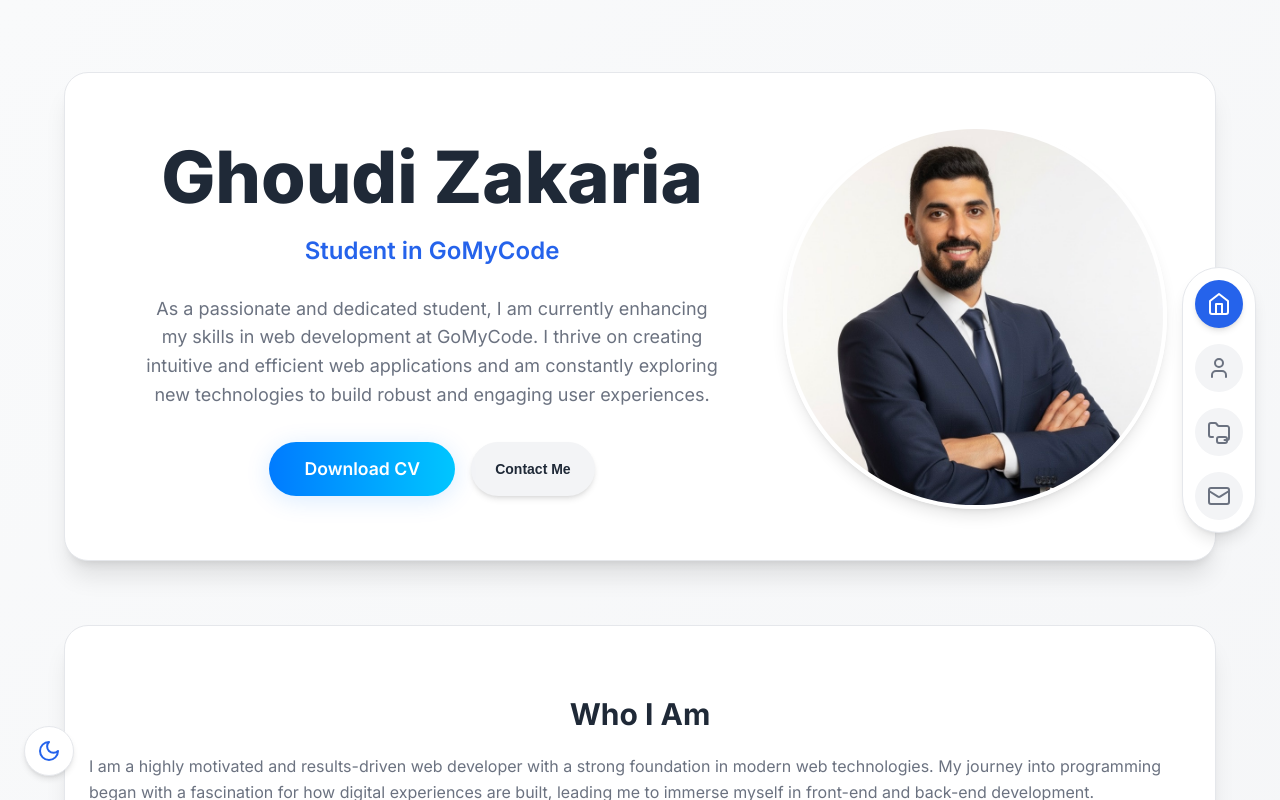
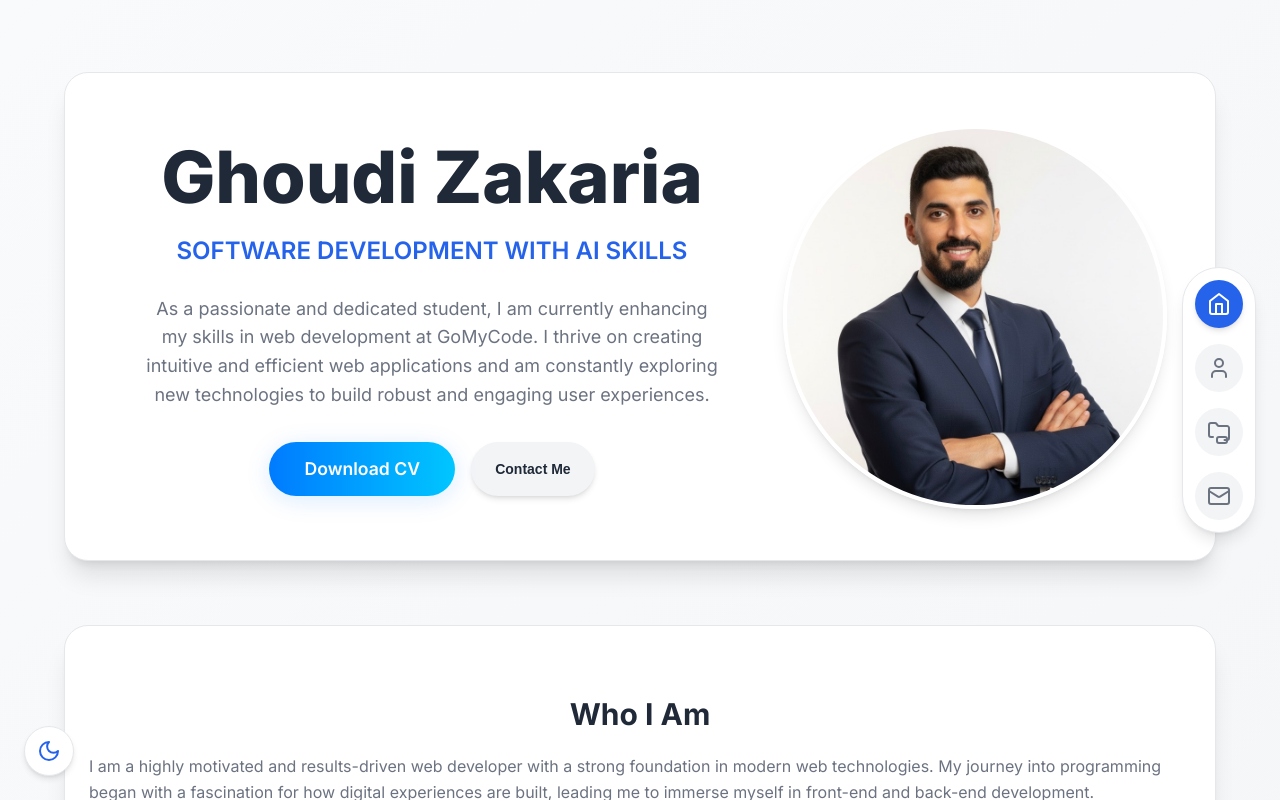
Before and after one commit to Zakariaghoudi/MyPortfolio, a React (Create React App) app: page / in a window 1280 px wide. Shown: the top 800 px of the page. Built offline with nearby package versions, Linux system fonts and the light colour scheme.

Commit message:
Update Home.js

```diff
--- a/src/Components/Home/Home.js
+++ b/src/Components/Home/Home.js
@@ -48,7 +48,7 @@ const Home = () => {
 
   const heroData = {
     name: "Ghoudi Zakaria",
-    title: "Student in GoMyCode",
+    title: "SOFTWARE DEVELOPMENT WITH AI SKILLS",
     description:
       "As a passionate and dedicated student, I am currently enhancing my skills in web development at GoMyCode. I thrive on creating intuitive and efficient web applications and am constantly exploring new technologies to build robust and engaging user experiences.",
     imageUrl:{logo}
```
